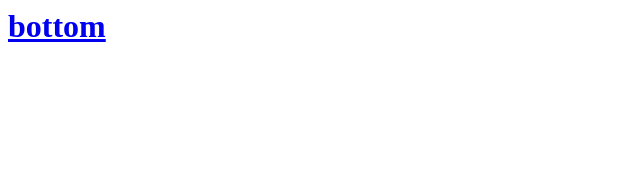
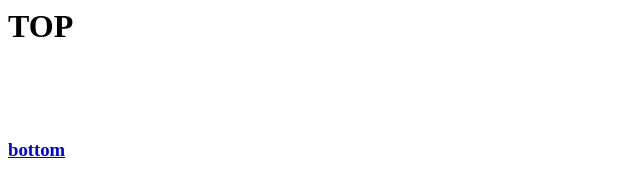
Before and after one commit to rorhug/top, a plain HTML site: page index.html in a window 1280 px wide. Shown: the whole page, without its empty margins (0-640 px from the left). Drawn offline with Linux system fonts and the light colour scheme.

Commit message:
Update index.html

```diff
--- a/index.html
+++ b/index.html
@@ -1,5 +1,8 @@
 <html>
 <body>
-  <h1><a href="https://bottom.gay">bottom</a></h1>
+  <h1>TOP</h1>
+<!--   <small>aka</small> -->
+  <br>  <br>  <br>
+  <h3><a href="https://bottom.gay">bottom</a></h3>
 </body>
 </html>
```
